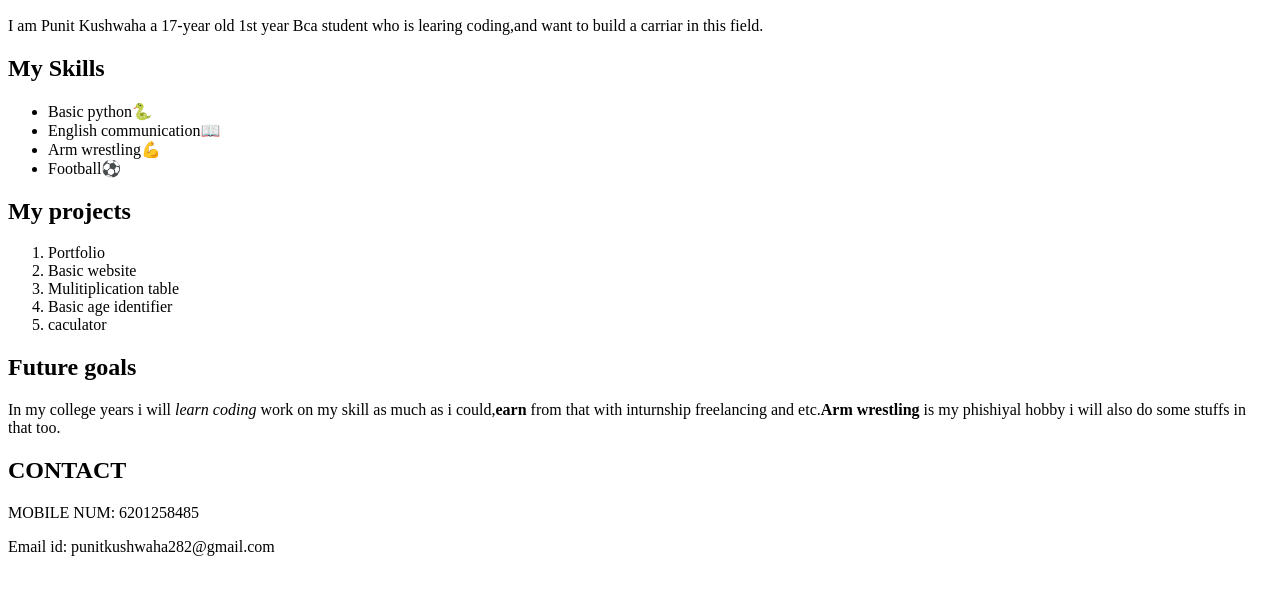
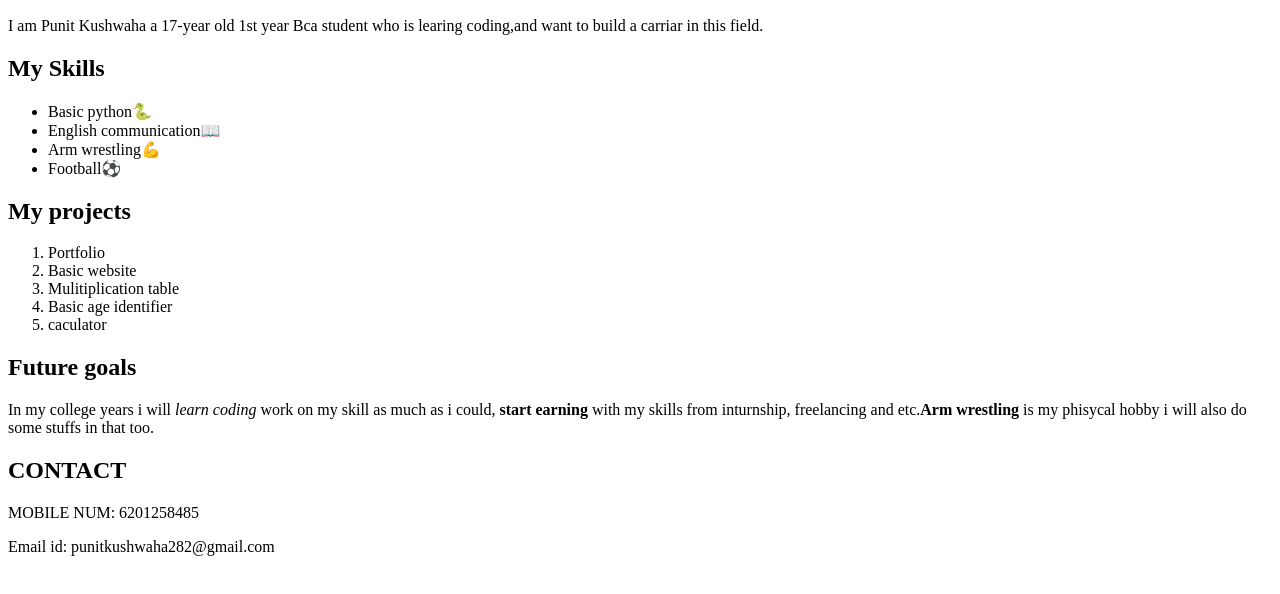
Before and after one commit to Punit42007/Portfolio, a plain HTML site: page index.html in a window 1280 px wide. Shown: the part 110-704 px from the top of the page. Drawn offline with Linux system fonts and the light colour scheme.

Commit message:
Update and rename Index.html to index.html

```diff
--- a/Index.html
+++ b/index.html
@@ -22,7 +22,7 @@
     <li>caculator</li>
    </ol>
    <h2>Future goals</h2>
-   <p>In my college years i will <em>learn coding</em> work on my skill as much as i could,<strong>earn</strong> from that with inturnship freelancing and etc.<strong>Arm wrestling</strong> is my phishiyal hobby i will also do some stuffs in that too.</p>
+   <p>In my college years i will <em>learn coding</em> work on my skill as much as i could,<strong> start earning </strong> with my skills from inturnship, freelancing and etc.<strong>Arm wrestling</strong> is my phisycal hobby i will also do some stuffs in that too.</p>
    <h2><strong>CONTACT</strong></h2>
    <p>MOBILE NUM: 6201258485</p>
    <p>Email id: punitkushwaha282@gmail.com</p>
```
